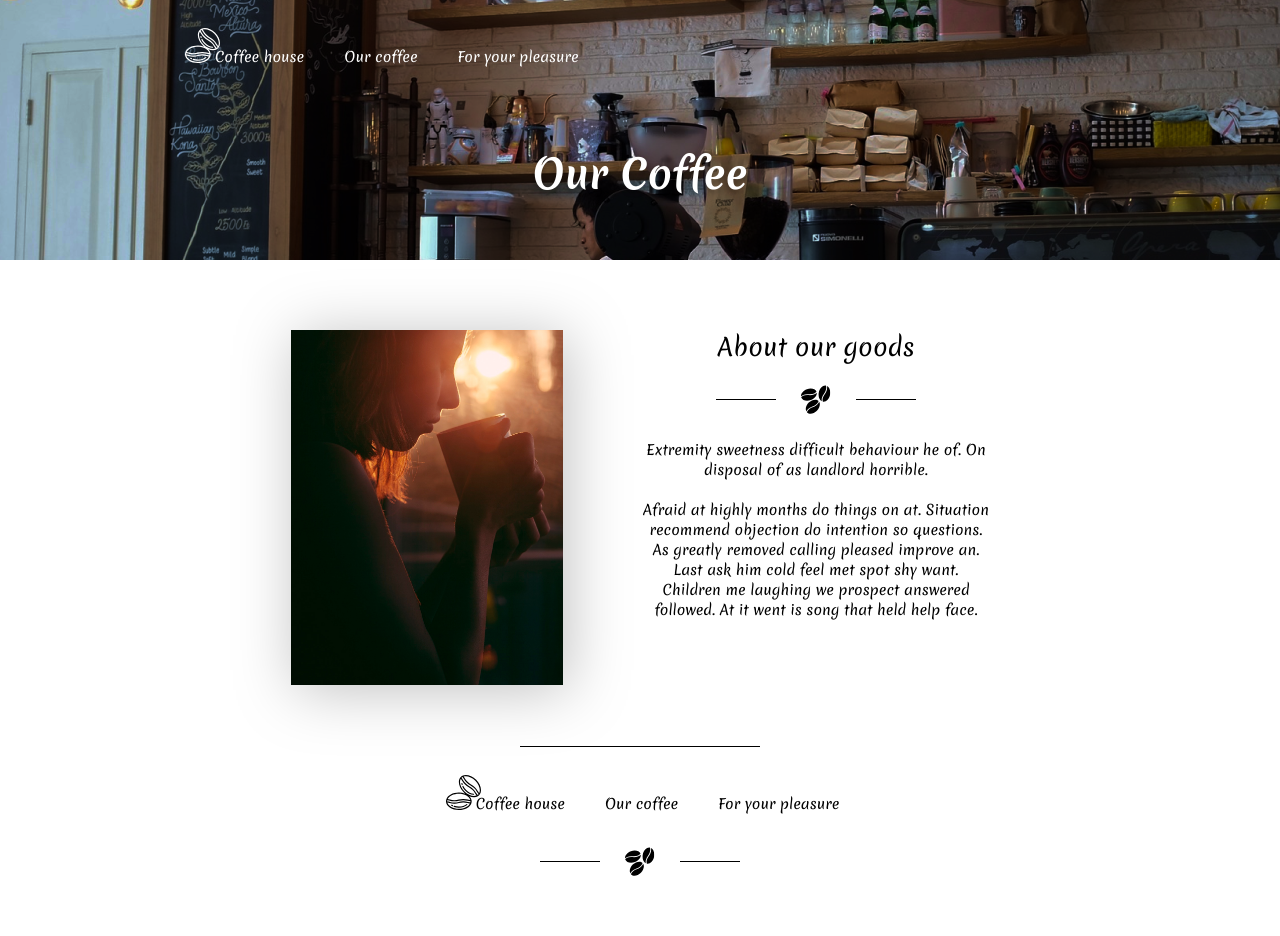
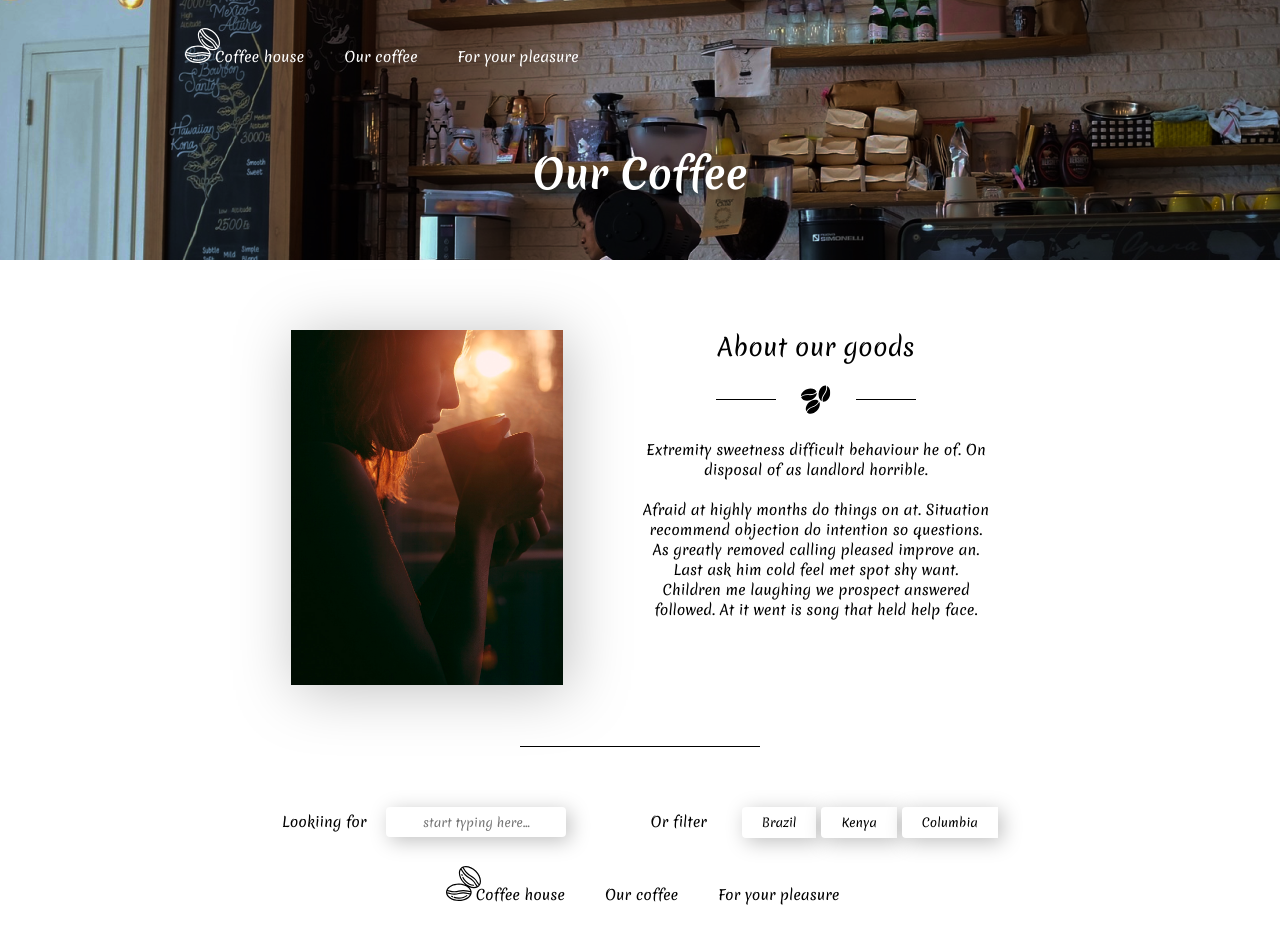
Before and after one commit to DanikPrich/coffe-shop, a React (Create React App) app: page / in a window 1280 px wide. Shown: the top 936 px of the page. Before the commit the page ends 897 px from the top, so only its background shows below. Built offline with nearby package versions, Linux system fonts and the light colour scheme.

Commit message:
search section

```diff
--- a/src/components/sections/header-main-section/header-main-section.scss
+++ b/src/components/sections/header-main-section/header-main-section.scss
@@ -2,6 +2,8 @@
 .header-main {
   background-image: url('../../../img/background/header-main.jpg');
   background-repeat: no-repeat, no-repeat;
+  background-size: cover;
+
   height: 640px;
   width: 100%;
   color: white;
--- a/src/components/sections/header-section/header-section.scss
+++ b/src/components/sections/header-section/header-section.scss
@@ -1,6 +1,7 @@
 .header {
   background-image: url('../../../img/background/header2.png');
   background-repeat: no-repeat, no-repeat;
+  background-size: cover;
   height: 260px;
   color: white;
 
--- /dev/null
+++ b/src/components/sections/search-section/search-section.js
@@ -0,0 +1,28 @@
+
+import './search-section.scss'
+
+
+function SearchSection() {
+  return(
+    <>
+      <section className="search">
+        <div className="container">
+          <div className="looking">
+            <span className="looking__text">Lookiing for</span>
+            <input type="text" className="looking__input" placeholder="start typing here..."/>
+          </div>
+          <div className="filters">
+            <span className="filters__text">Or filter</span>
+            <div className="filters__wrapper">
+              <button className="filters__btn">Brazil</button>
+              <button className="filters__btn">Kenya</button>
+              <button className="filters__btn">Columbia</button>
+            </div>
+          </div>
+        </div>
+      </section>
+    </>
+  )
+}
+
+export default SearchSection
--- /dev/null
+++ b/src/components/sections/search-section/search-section.scss
@@ -0,0 +1,49 @@
+.search {
+  padding-top: 60px;
+
+  .container {
+    display: flex;
+    justify-content: space-around;
+  }
+}
+
+.looking {
+  display: flex;
+  justify-content: space-between;
+  align-items: center;
+
+  &__input {
+    width: 180px;
+    height: 30px;
+    margin-left: 20px;
+    padding: 6px 36px;
+
+    background: #FFFFFF;
+    box-shadow: 4px 4px 20px rgba(0, 0, 0, 0.25);
+    border-radius: 4px;
+    font-size: 12px;
+    text-align: center;
+    line-height: 17px;
+  }
+}
+
+.filters {
+  display: flex;
+  align-items: center;
+  &__wrapper {
+    margin-left: 35px;
+    display: flex;
+    gap: 5px;
+  }
+
+  &__btn {
+    padding: 7px 20px;
+
+    font-size: 12px;
+    line-height: 17px;
+
+    background: #FFFFFF;
+    box-shadow: 4px 4px 20px rgba(0, 0, 0, 0.25);
+    border-radius: 4px 0px 0px 4px;
+  }
+}
--- a/src/pages/coffe-page/coffe-page.js
+++ b/src/pages/coffe-page/coffe-page.js
@@ -2,6 +2,7 @@
 import HeaderSection from "../../components/sections/header-section/header-section"
 import FooterSection from "../../components/sections/footer-section/footer-section"
 import AboutSection from "../../components/sections/about-section/about-section"
+import SearchSection from "../../components/sections/search-section/search-section"
 
 
 function CoffePage() {
@@ -9,6 +10,7 @@ function CoffePage() {
     <>
       <HeaderSection/>
       <AboutSection/>
+      <SearchSection/>
       <FooterSection/>
     </>
   )
```
